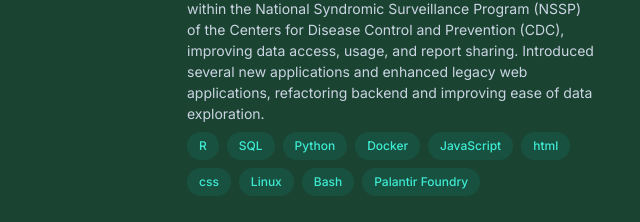
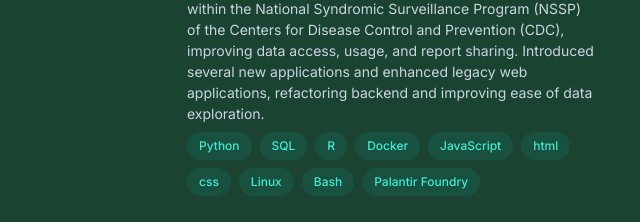
Before and after one commit to amanigaultw/web-portfolio, a Next.js app: page / in a window 1280 px wide. Shown: the part 914-1136 px from the top of the page, without its empty margins (619-1259 px from the left). Built offline with nearby package versions, Linux system fonts and the light colour scheme.

Commit message:
Update Experience.tsx

```diff
--- a/components/Experience.tsx
+++ b/components/Experience.tsx
@@ -7,7 +7,7 @@ const experiences = [
     role: 'Software Engineer',
     company: 'InductiveHealth Informatics',
     description: 'Developed containerized tools for monitoring data quality within the National Syndromic Surveillance Program (NSSP) of the Centers for Disease Control and Prevention (CDC), improving data access, usage, and report sharing. Introduced several new applications and enhanced legacy web applications, refactoring backend and improving ease of data exploration.',
-    skills: ['R', 'SQL', 'Python', 'Docker', 'JavaScript', 'html', 'css', 'Linux', 'Bash', 'Palantir Foundry']
+    skills: ['Python', 'SQL', 'R', 'Docker', 'JavaScript', 'html', 'css', 'Linux', 'Bash', 'Palantir Foundry']
   },
   {
     period: '2021 — 2023',
```
